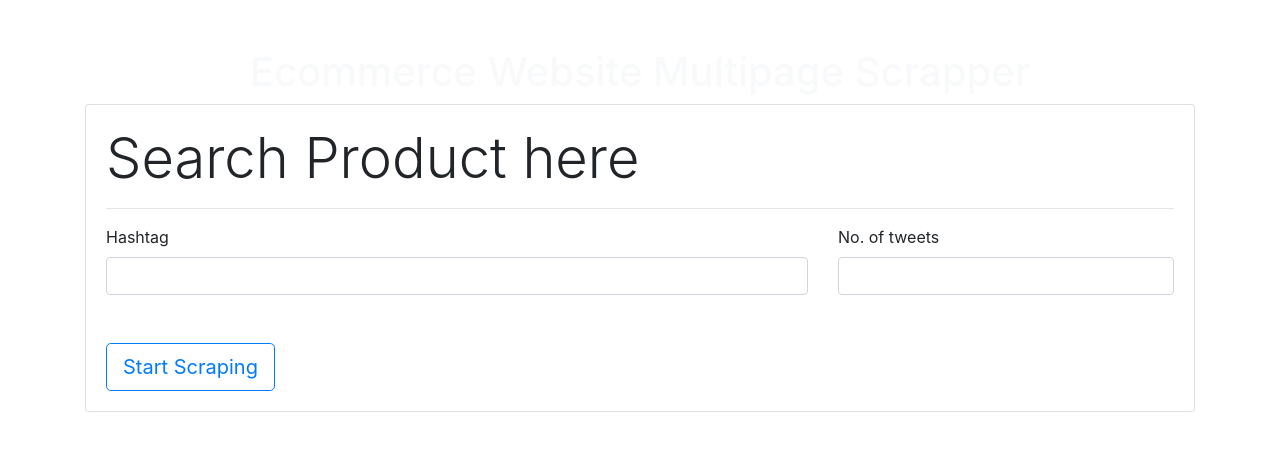
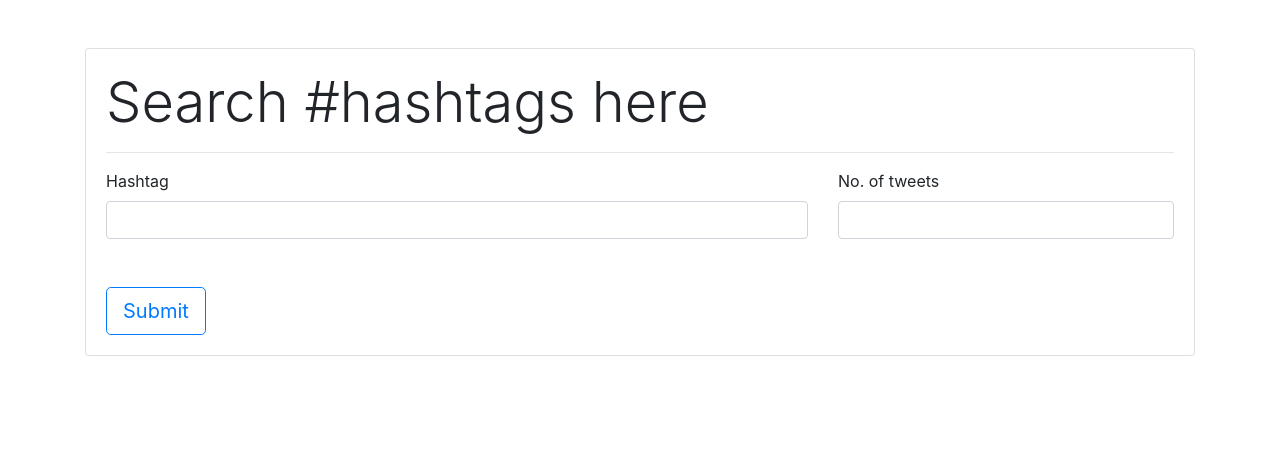
Before and after one commit to m-triple-m/twitter-sentiment, a Flask app: page /searchtag in a window 1280 px wide. Shown: the part 56-507 px from the top of the page. Run offline with Flask 2, Linux system fonts and the light colour scheme; some libraries are stand-ins or nearby versions.

Commit message:
added tag search

```diff
--- a/templates/searchtag.html
+++ b/templates/searchtag.html
@@ -5,11 +5,10 @@
 {% block body %}
 
 <div class="container mt-5">
-    <p class="h1 text-center text-light">Ecommerce Website Multipage Scrapper</p>
 
     <div class="card">
         <div class="card-body">
-            <p class="display-4">Search Product here</p>
+            <p class="display-4">Search #hashtags here</p>
             <hr>
             <div class="row">
                 <div class="col-md-8">
@@ -22,7 +21,7 @@
                     <input class="form-control" name="max" id="max">
                 </div>
             </div>
-            <button class="btn btn-outline-primary mt-5 btn-lg" id="fetch">Start Scraping</button>
+            <button class="btn btn-outline-primary mt-5 btn-lg" id="fetch">Submit</button>
         </div>
     </div>
 </div>
```
